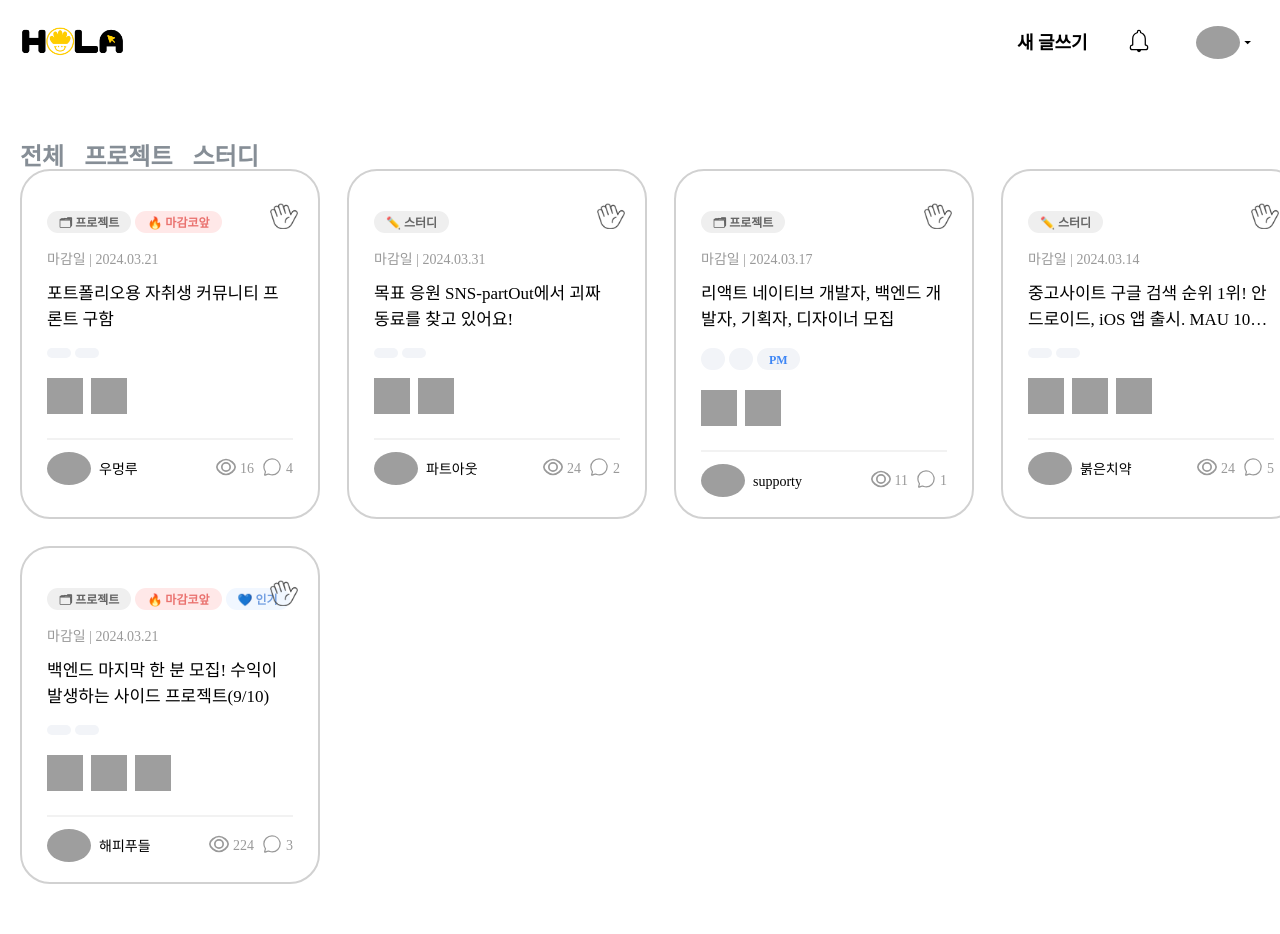
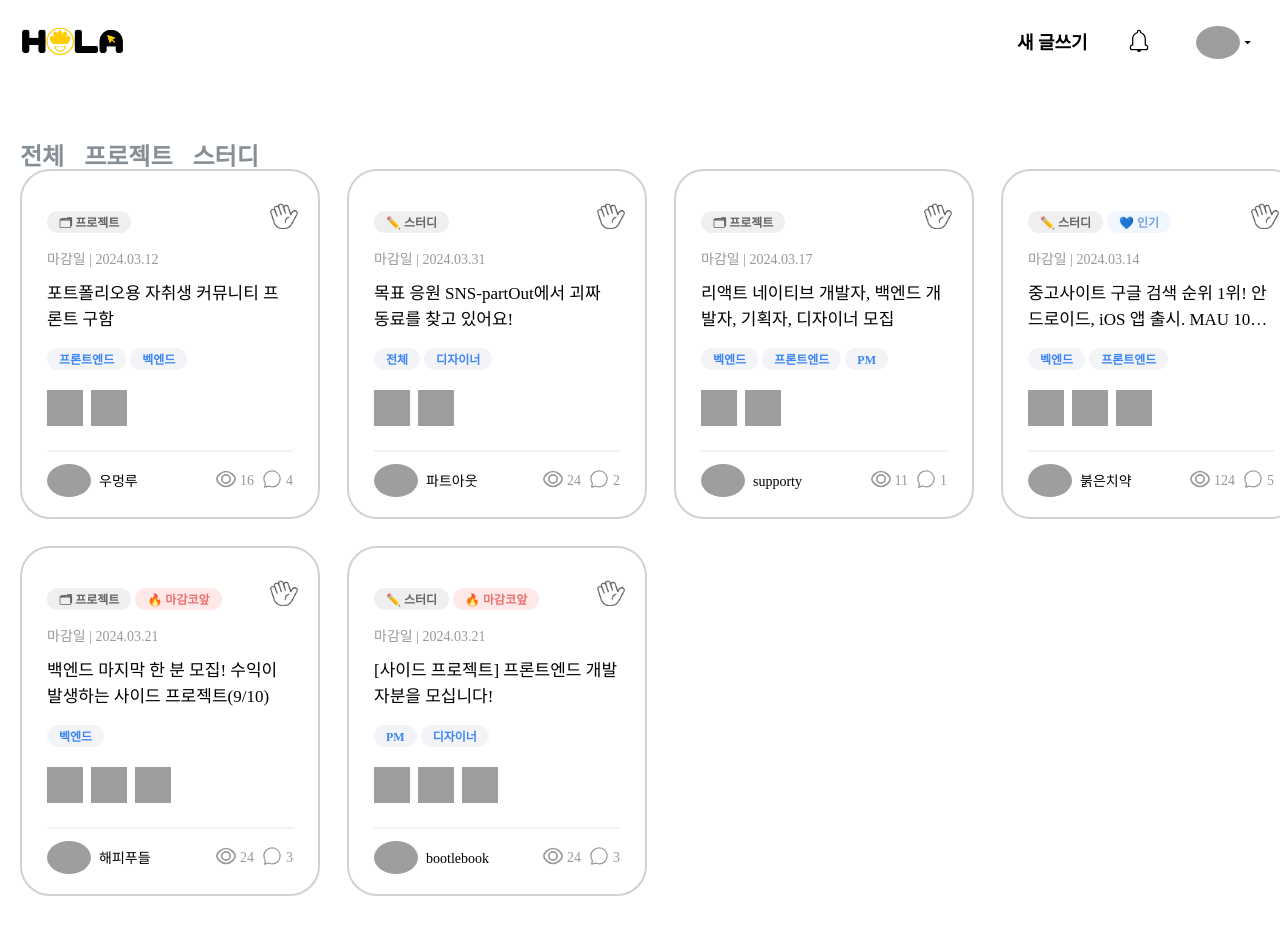
Before and after one commit to seongEun95/holu, a React (Create React App) app: page / in a window 1280 px wide. Shown: the top 934 px of the page. Built offline with nearby package versions, Linux system fonts and the light colour scheme; grey boxes are pictures that could not be loaded; a web font is replaced by a local one.

Commit message:
데이터 정리

```diff
--- a/src/data/cardData.ts
+++ b/src/data/cardData.ts
@@ -1,39 +1,57 @@
-import dayjs from 'dayjs';
-import { CardDataList } from '../types/Card.type';
+import dayjs, { Dayjs } from 'dayjs';
+import { PositionType, SelectedTab, progressMethodType } from '../pages/MainPage';
+import { LanguageType } from '../components/ui/LangIcon';
+import { CategoryType } from '../components/ui/Card';
 
-const CardData: CardDataList = [
+type CardProps = {
+	category: CategoryType;
+	uploadDate: Dayjs;
+	deadline: Dayjs;
+	projectTitle: string;
+	position: PositionType[];
+	skillStack: LanguageType[];
+	userId: string;
+	viewCount: number;
+	commentCount: number;
+	progressMethod: progressMethodType[];
+};
+
+const CardData: CardProps[] = [
 	{
 		category: 'PROJECT',
-		uploadDate: dayjs('2024-03-11'),
-		deadline: dayjs('2024-03-21'),
+		uploadDate: dayjs('2024-03-01'),
+		deadline: dayjs('2024-03-12'),
 		projectTitle: '포트폴리오용 자취생 커뮤니티 프론트 구함',
-		position: ['프론트엔드', 'IOS'],
-		skillStack: ['aws', 'c'],
+		position: ['FRONTEND', 'BACKEND'],
+		skillStack: ['REACT', 'C'],
 		userId: '우멍루',
 		viewCount: 16,
 		commentCount: 4,
+		progressMethod: ['ALL'],
 	},
 	{
 		category: 'STUDY',
 		uploadDate: dayjs('2024-03-12'),
 		deadline: dayjs('2024-03-31'),
 		projectTitle: '목표 응원 SNS-partOut에서 괴짜 동료를 찾고 있어요!',
-		position: ['전체', '디자이너'],
-		skillStack: ['docker', 'figma'],
+		position: ['ALL', 'DESIGN'],
+		skillStack: ['DOCKER', 'JAVA'],
 		userId: '파트아웃',
 		viewCount: 24,
 		commentCount: 2,
+		progressMethod: ['OFFLINE'],
 	},
 	{
 		category: 'PROJECT',
 		uploadDate: dayjs('2024-03-02'),
 		deadline: dayjs('2024-03-17'),
 		projectTitle: '리액트 네이티브 개발자, 백엔드 개발자, 기획자, 디자이너 모집',
-		position: ['기획자', '안드로이드', 'PM'],
-		skillStack: ['flutter', 'express'],
+		position: ['BACKEND', 'FRONTEND', 'PM'],
+		skillStack: ['NEXTJS', 'EXPRESS'],
 		userId: 'supporty',
 		viewCount: 11,
 		commentCount: 1,
+		progressMethod: ['ONLINE'],
 	},
 	{
 		category: 'STUDY',
@@ -41,22 +59,36 @@ const CardData: CardDataList = [
 		deadline: dayjs('2024-03-14'),
 		projectTitle:
 			'중고사이트 구글 검색 순위 1위! 안드로이드, iOS 앱 출시. MAU 10만. 중고통합플랫폼 꿀모에서 프론트앤드, 풀스택 개발자 멤버를 모집합니다.',
-		position: ['데브옵스', '프론트엔드'],
-		skillStack: ['git', 'javascript', 'django'],
+		position: ['BACKEND', 'FRONTEND'],
+		skillStack: ['GIT', 'REACT', 'DJANGO'],
 		userId: '붉은치약',
-		viewCount: 24,
+		viewCount: 124,
 		commentCount: 5,
+		progressMethod: ['OFFLINE'],
 	},
 	{
 		category: 'PROJECT',
 		uploadDate: dayjs('2024-03-01'),
 		deadline: dayjs('2024-03-21'),
 		projectTitle: '백엔드 마지막 한 분 모집! 수익이 발생하는 사이드 프로젝트(9/10)',
-		position: ['IOS', '벡엔드'],
-		skillStack: ['mysql', 'kubernetes', 'firebase'],
+		position: ['BACKEND'],
+		skillStack: ['MYSQL', 'KUBERNETES', 'FIREBASE'],
 		userId: '해피푸들',
-		viewCount: 224,
+		viewCount: 24,
 		commentCount: 3,
+		progressMethod: ['OFFLINE'],
+	},
+	{
+		category: 'STUDY',
+		uploadDate: dayjs('2024-03-01'),
+		deadline: dayjs('2024-03-21'),
+		projectTitle: '[사이드 프로젝트] 프론트엔드 개발자분을 모십니다!',
+		position: ['PM', 'DESIGN'],
+		skillStack: ['NEXTJS', 'JAVA', 'DOCKER'],
+		userId: 'bootlebook',
+		viewCount: 24,
+		commentCount: 3,
+		progressMethod: ['ALL'],
 	},
 ];
 
```
